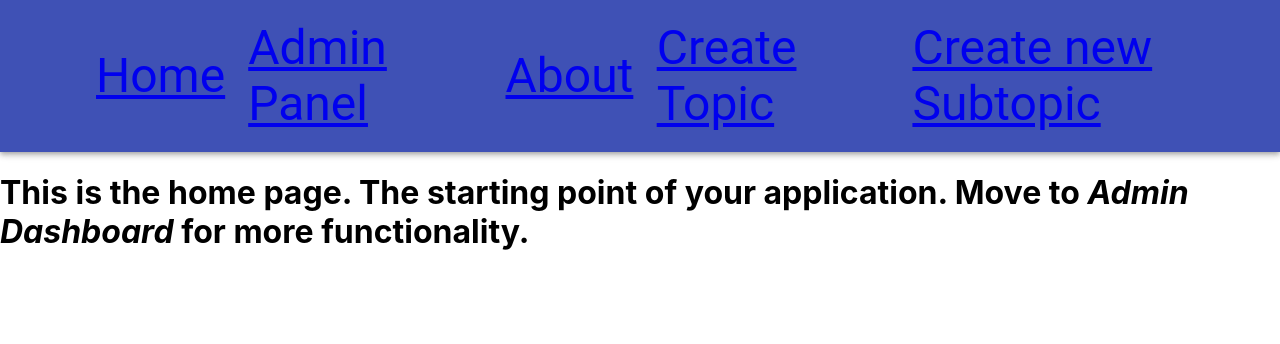
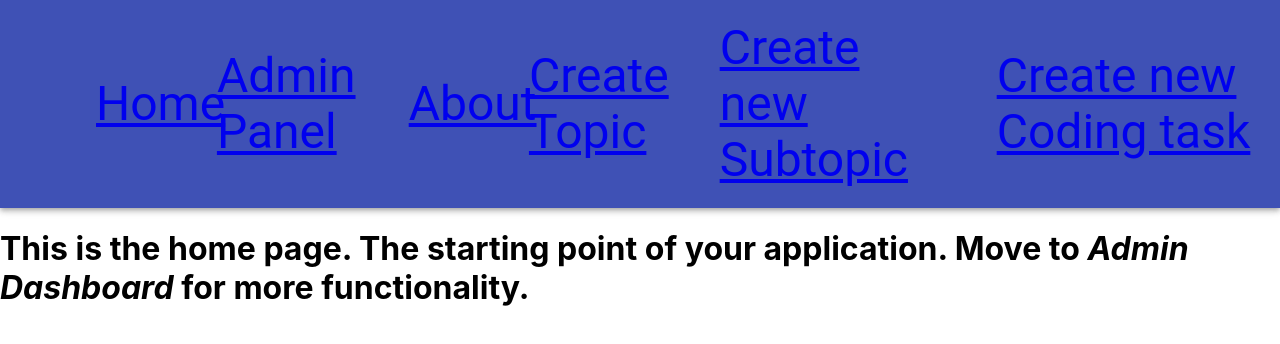
Before and after one commit to Yabonev/learn-it, a React (Create React App) app: page /admin-dashboard in a window 1280 px wide. Shown: the top 344 px of the page. Built offline with nearby package versions, Linux system fonts and the light colour scheme; no server answers.

Commit message:
Added empty new coding task form

```diff
--- a/src/App.tsx
+++ b/src/App.tsx
@@ -10,6 +10,7 @@ import CreateTopic from "./components/CreateTopic";
 import CreateSubtopicForm from "./components/CreateSubtopicForm";
 
 import "./App.css";
+import CreateCodingTaskForm from "./components/CreateCodingTaskForm";
 
 function App() {
   return (
@@ -22,6 +23,10 @@ function App() {
         <Route path="/admin-dashboard" component={AdminDashboardLayout} />
         <Route path="/create-new-topic" component={CreateTopic} />
         <Route path="/create-new-subtopic" component={CreateSubtopicForm} />
+        <Route
+          path="/create-new-coding-task"
+          component={CreateCodingTaskForm}
+        />
       </HashRouter>
     </>
   );
--- /dev/null
+++ b/src/components/CreateCodingTaskForm.tsx
@@ -0,0 +1,7 @@
+import React from "react";
+
+const CreateCodingTaskForm = () => {
+  return <h1>Coding task form.</h1>;
+};
+
+export default CreateCodingTaskForm;
--- a/src/components/NavBar.tsx
+++ b/src/components/NavBar.tsx
@@ -42,6 +42,11 @@ const NavBar: React.FC = () => {
                 <Link to="/create-new-subtopic"> Create new Subtopic</Link>
               </Typography>
             </ListItemText>
+            <ListItemText inset>
+              <Typography color="inherit" variant="h3">
+                <Link to="/create-new-coding-task">Create new Coding task</Link>
+              </Typography>
+            </ListItemText>
           </ListItem>
         </List>
       </Toolbar>
```
